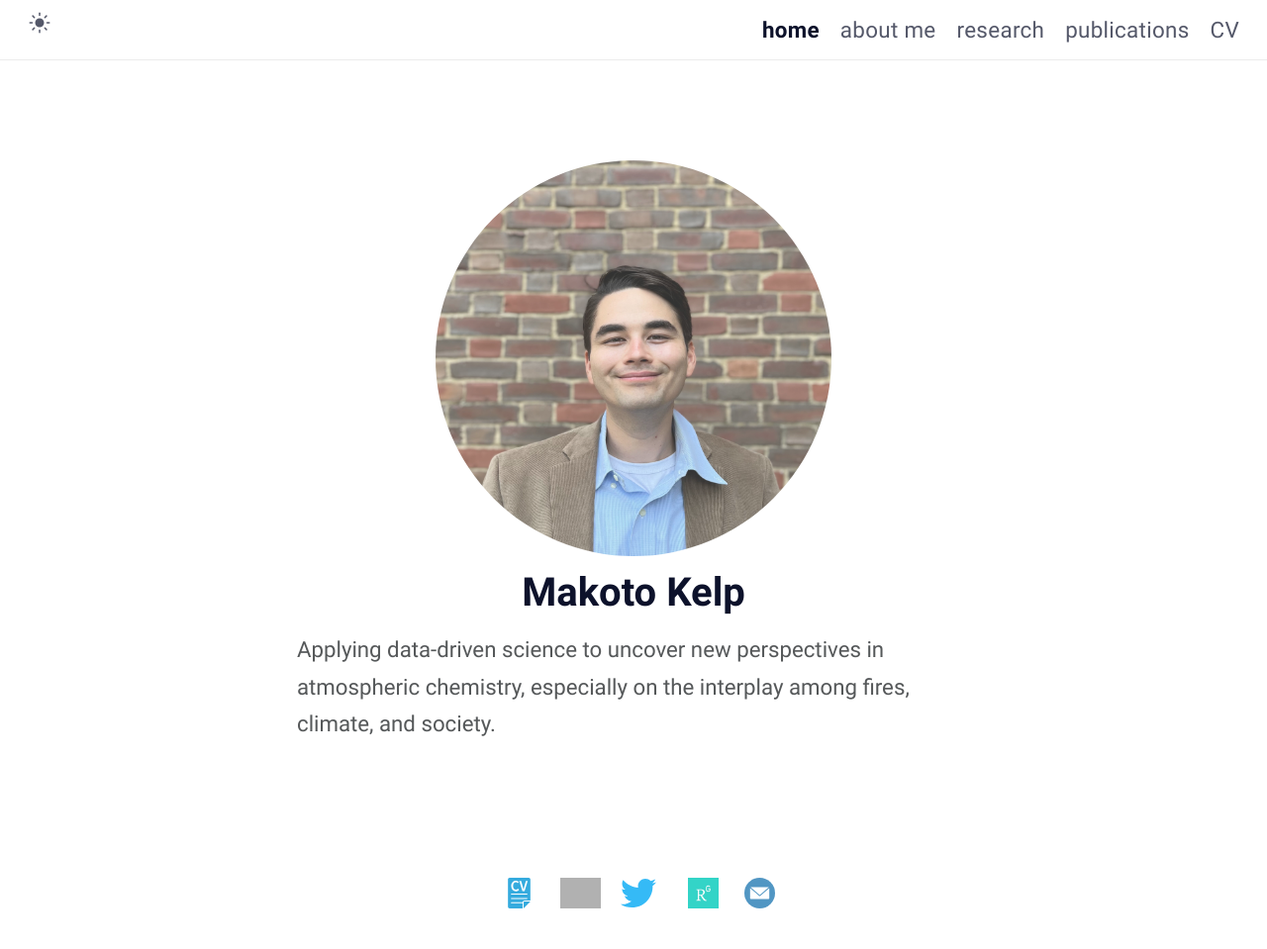
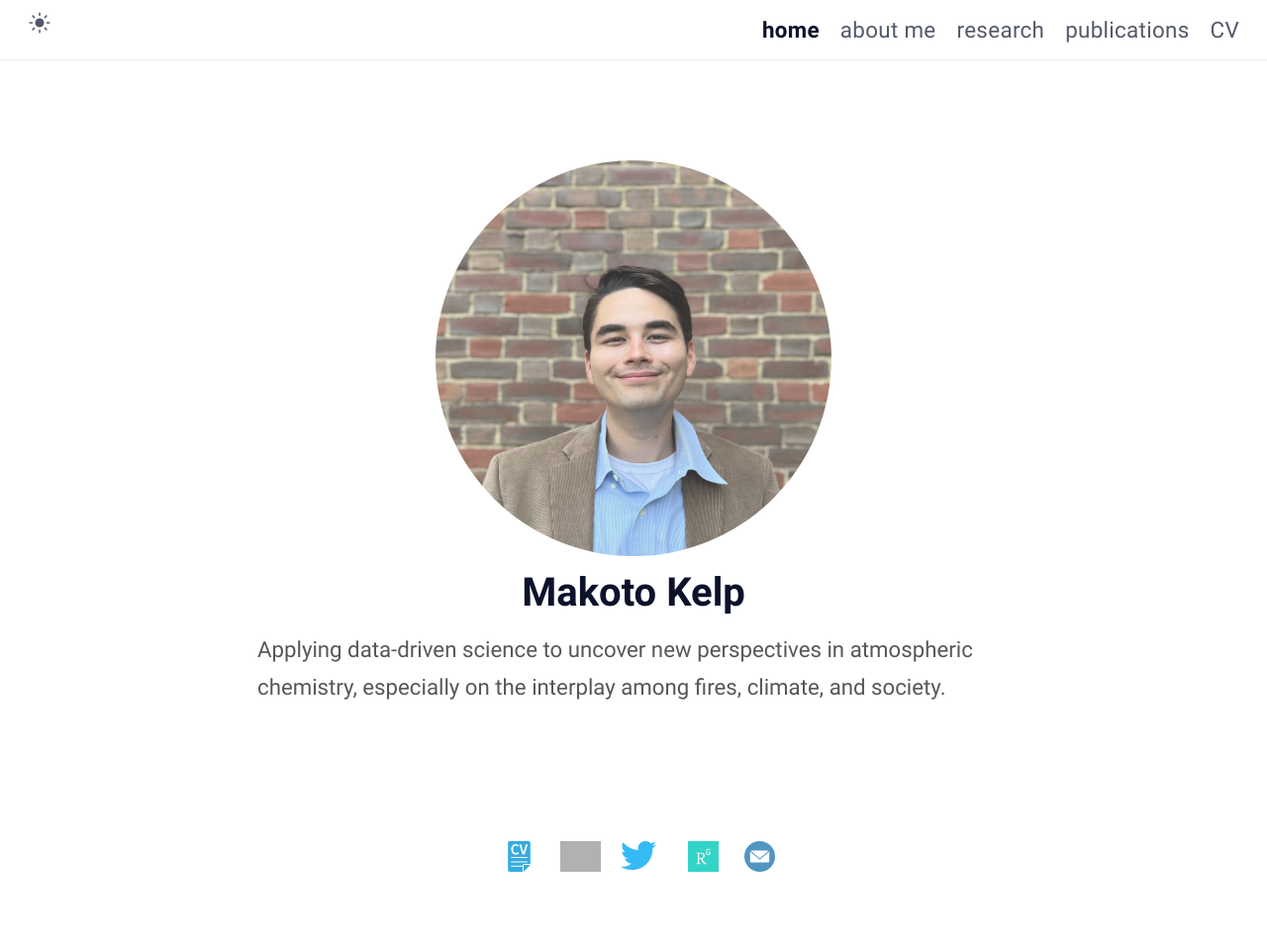
Before and after one commit to mkelp/mkelp.github.io, a Jekyll site: the page built from index.md, in a window 1280 px wide. Shown: the whole page at 99% size. Built offline with Jekyll 4.4.1, drawn with Linux system fonts in a browser that asks for light colours; after the commit the page ends 921 px from its top, so only the background shows below that; grey boxes are pictures that could not be loaded.

Commit message:
july 17v

```diff
--- a/_sass/main.scss
+++ b/_sass/main.scss
@@ -36,7 +36,7 @@ $dark-gray: #767f87;
 
 // Width of the content area
 $wide-size: 2000px; //890px
-$narrow-size: 720px;
+$narrow-size: 800px;
 
 // Padding unit
 $spacing-full: 20px; //30px
```
